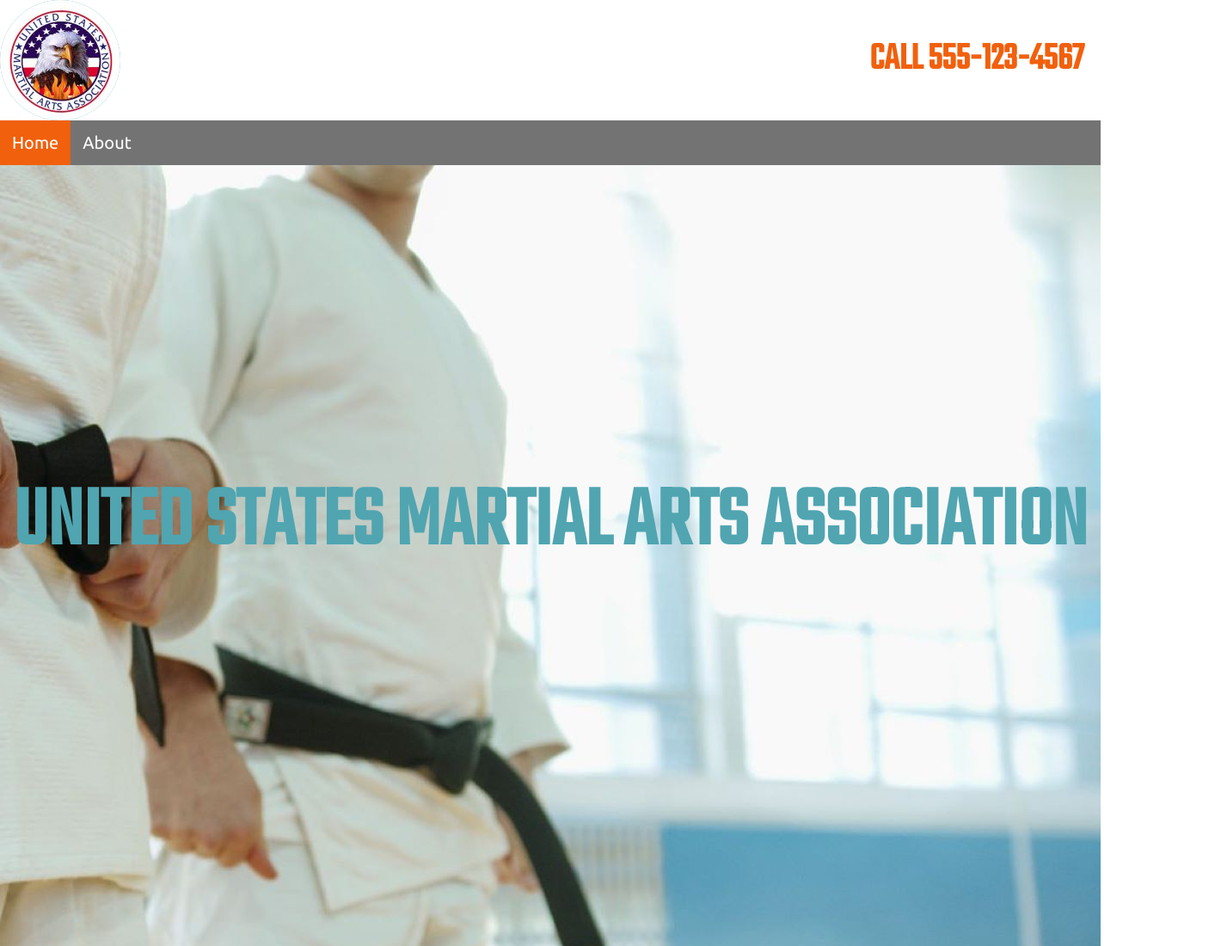
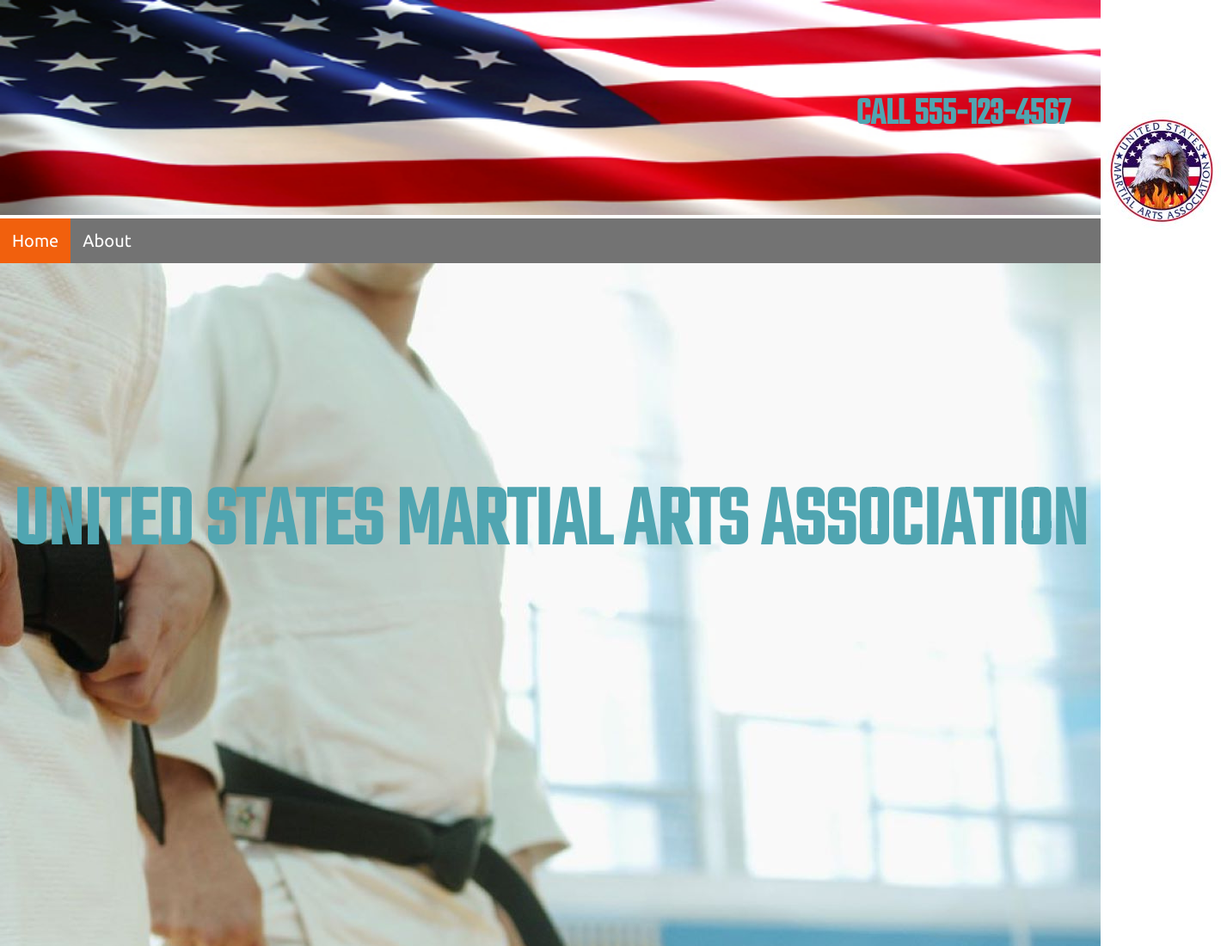
Before and after one commit to Michaelar1/USMAA_Site, a plain HTML site: page USMAA_Landing_Page/index.html in a window 1280 px wide. Shown: the top 1100 px of the page at 86% size, 1420 px wide, since content can reach past the window. Drawn offline with Linux system fonts and the light colour scheme.

Commit message:
Updated HTML and CSS

```diff
--- a/USMAA_Landing_Page/index.html
+++ b/USMAA_Landing_Page/index.html
@@ -20,8 +20,9 @@
     <body class="background">
         <!--TOP BANNER-->
         <div class="top_banner">
-               <img class="logo" src="./img/USMAA.jpg" alt="USMAA Logo">
-               <h2>Call 555-123-4567</h2>
+            <img class="banner_background" src="./img/american-flag-banner.jpg">
+            <img class="logo" src="./img/USMAA.jpg" alt="USMAA Logo">
+            <h2>Call 555-123-4567</h2>
         </div>
 
         <!-- END TOP BANNER -->
--- a/USMAA_Landing_Page/stylesheet/usmaa.css
+++ b/USMAA_Landing_Page/stylesheet/usmaa.css
@@ -137,21 +137,31 @@ footer a:hover {
     TOP BANNER STYLING
 ----------------------------------------------------*/
 .top_banner {
-    background: url("./img/american-flag-banner.jpg") no-repeat;
-    background-size: 100px 100px;
+    position: relative;
+    text-align: center;
+    color: white;
 }
 
+.banner_background {
+    z-index: -1;
+    width: 100%;
+    height: 250px;
+}
 .top_banner h2 {
     float: right;
     text-align: right;
+    position: absolute;
+    top: 25%;
+    right: 16px;
+    color: #50A5B1;
 }
 
 .logo {
     float: left;
-    background-color: #50A5B1;
     border-radius: 50%;
-    margin-right: auto;
     z-index: 1;
+    top: 50%;
+    position:absolute;
 }
 
 /*-----------------------------------------------------
```
